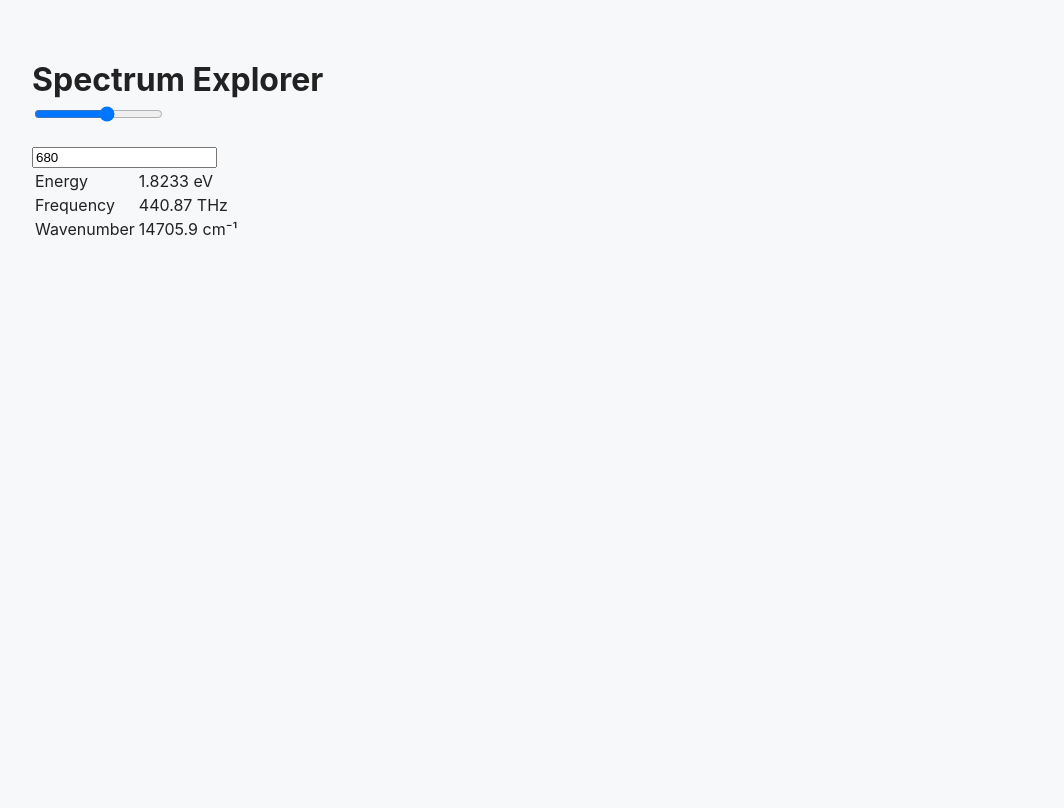
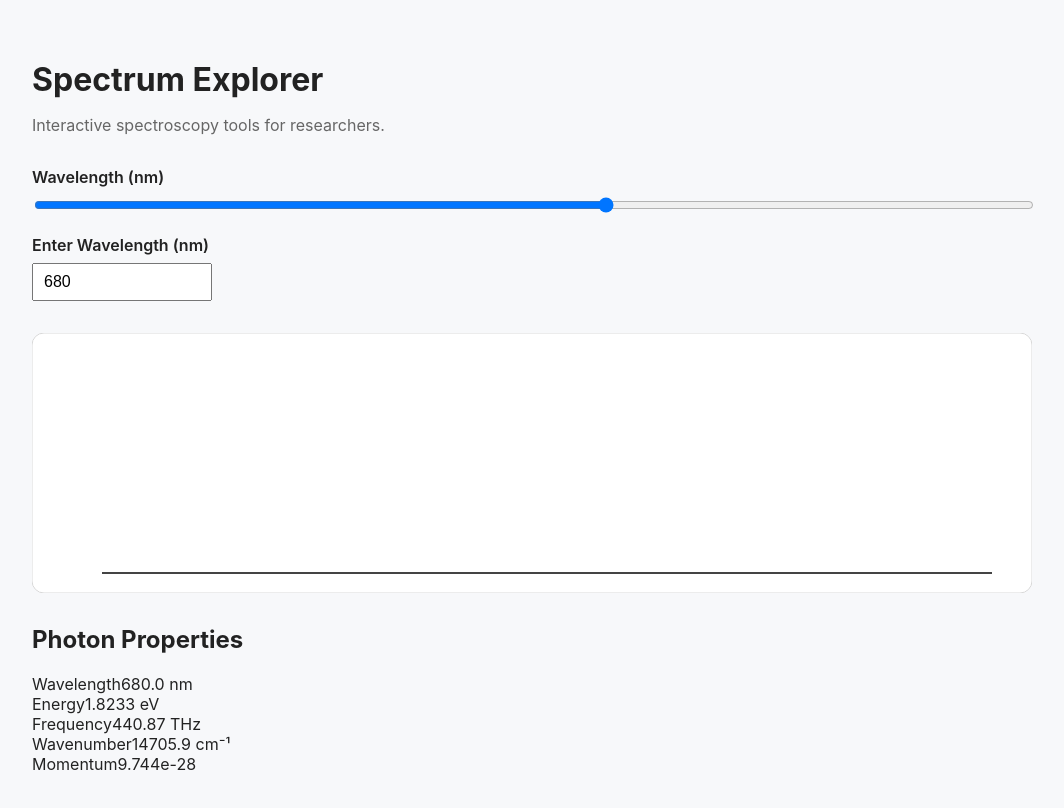
Before and after one commit to nknagu24/spectrum-explorer, a React (Vite) app: page / in a window 1280 px wide. Shown: the top 808 px of the page, without its empty margins (108-1172 px from the left). Built offline with nearby package versions, Linux system fonts and the light colour scheme; some icons are missing.

Commit message:
Added canvas and drawing area

```diff
--- a/src/App.tsx
+++ b/src/App.tsx
@@ -2,6 +2,8 @@ import { useState } from "react";
 import "./index.css";
 
 import { photonFromWavelength } from "./physics/photon";
+import PhotonReadout from "./components/PhotonReadout";
+import SpectrumCanvas from "./components/SpectrumCanvas";
 
 function App() {
   const [wavelength, setWavelength] = useState(680);
@@ -11,7 +13,11 @@ function App() {
   return (
     <main>
       <h1>Spectrum Explorer</h1>
+      <p>Interactive spectroscopy tools for researchers.</p>
 
+      <div className="controls">
+        <label>
+          Wavelength (nm)
           <input
             type="range"
             min={250}
@@ -19,34 +25,23 @@ function App() {
             value={wavelength}
             onChange={(e) => setWavelength(Number(e.target.value))}
           />
+        </label>
 
-      <br />
-      <br />
-
+        <label>
+          Enter Wavelength (nm)
           <input
             type="number"
+            min={250}
+            max={1000}
             value={wavelength}
             onChange={(e) => setWavelength(Number(e.target.value))}
           />
+        </label>
+      </div>
 
-      <table>
-        <tbody>
-          <tr>
-            <td>Energy</td>
-            <td>{photon.energyEV.toFixed(4)} eV</td>
-          </tr>
+      <SpectrumCanvas />
 
-          <tr>
-            <td>Frequency</td>
-            <td>{photon.frequencyTHz.toFixed(2)} THz</td>
-          </tr>
-
-          <tr>
-            <td>Wavenumber</td>
-            <td>{photon.wavenumberCM.toFixed(1)} cm⁻¹</td>
-          </tr>
-        </tbody>
-      </table>
+      <PhotonReadout photon={photon} />
     </main>
   );
 }
--- /dev/null
+++ b/src/components/PhotonReadout.tsx
@@ -0,0 +1,41 @@
+import type { Photon } from "../types/photon";
+import ValueRow from "./ValueRow";
+
+interface PhotonReadoutProps {
+    photon: Photon;
+}
+
+export default function PhotonReadout({
+    photon,
+}: PhotonReadoutProps) {
+    return (
+        <div className="photon-card">
+            <h2>Photon Properties</h2>
+
+            <ValueRow
+                label="Wavelength"
+                value={`${photon.wavelengthNm.toFixed(1)} nm`}
+            />
+
+            <ValueRow
+                label="Energy"
+                value={`${photon.energyEV.toFixed(4)} eV`}
+            />
+
+            <ValueRow
+                label="Frequency"
+                value={`${photon.frequencyTHz.toFixed(2)} THz`}
+            />
+
+            <ValueRow
+                label="Wavenumber"
+                value={`${photon.wavenumberCM.toFixed(1)} cm⁻¹`}
+            />
+
+            <ValueRow
+                label="Momentum"
+                value={photon.momentum.toExponential(3)}
+            />
+        </div>
+    );
+}
--- /dev/null
+++ b/src/components/SpectrumCanvas.tsx
@@ -0,0 +1,30 @@
+import {
+    SVG_WIDTH,
+    SVG_HEIGHT,
+} from "../graphics/layout";
+
+import DrawingArea from "./DrawingArea";
+import WavelengthAxis from "./WavelengthAxis";
+
+export default function SpectrumCanvas() {
+    return (
+        <svg
+            className="spectrum-canvas"
+            viewBox={`0 0 ${SVG_WIDTH} ${SVG_HEIGHT}`}
+        >
+            <rect
+                x={0}
+                y={0}
+                width={SVG_WIDTH}
+                height={SVG_HEIGHT}
+                rx={12}
+                fill="white"
+                stroke="#d9d9d9"
+                strokeWidth={1}
+            />
+            <DrawingArea />
+
+            <WavelengthAxis />
+        </svg>
+    );
+}
--- /dev/null
+++ b/src/components/ValueRow.tsx
@@ -0,0 +1,16 @@
+interface ValueRowProps {
+    label: string;
+    value: string;
+}
+
+export default function ValueRow({
+    label,
+    value,
+}: ValueRowProps) {
+    return (
+        <div className="property">
+            <span>{label}</span>
+            <span>{value}</span>
+        </div>
+    );
+}
--- /dev/null
+++ b/src/components/WavelengthAxis.tsx
@@ -0,0 +1,18 @@
+import {
+    LEFT_MARGIN,
+    DRAWING_WIDTH,
+    WAVELENGTH_AXIS_Y,
+} from "../graphics/layout";
+
+export default function WavelengthAxis() {
+    return (
+        <line
+            x1={LEFT_MARGIN}
+            y1={WAVELENGTH_AXIS_Y}
+            x2={LEFT_MARGIN + DRAWING_WIDTH}
+            y2={WAVELENGTH_AXIS_Y}
+            stroke="#444"
+            strokeWidth={2}
+        />
+    );
+}
--- /dev/null
+++ b/src/graphics/layout.ts
@@ -0,0 +1,41 @@
+/**
+ * ==========================================================
+ * Spectrum Canvas Layout
+ * ----------------------------------------------------------
+ * All dimensions are in SVG pixels.
+ * ==========================================================
+ */
+
+/* Canvas Size */
+
+export const SVG_WIDTH = 1000;
+export const SVG_HEIGHT = 260;
+
+/* Margins */
+
+export const LEFT_MARGIN = 70;
+export const RIGHT_MARGIN = 40;
+
+export const TOP_MARGIN = 30;
+export const BOTTOM_MARGIN = 40;
+
+/* Drawable Region */
+
+export const DRAWING_WIDTH =
+    SVG_WIDTH - LEFT_MARGIN - RIGHT_MARGIN;
+
+export const DRAWING_HEIGHT =
+    SVG_HEIGHT - TOP_MARGIN - BOTTOM_MARGIN;
+
+/* Default Wavelength Range */
+
+export const MIN_WAVELENGTH = 250;
+export const MAX_WAVELENGTH = 1000;
+
+
+/**
+ * Axis positions
+ */
+
+export const WAVELENGTH_AXIS_Y =
+    TOP_MARGIN + DRAWING_HEIGHT + 20;
--- a/src/index.css
+++ b/src/index.css
@@ -21,3 +21,36 @@ h1 {
 p {
   color: #666;
 }
+
+.controls {
+  display: flex;
+  flex-direction: column;
+  gap: 20px;
+
+  margin: 32px 0;
+}
+
+.controls label {
+  display: flex;
+  flex-direction: column;
+  gap: 8px;
+
+  font-weight: 600;
+}
+
+.controls input[type="range"] {
+  width: 100%;
+}
+
+.controls input[type="number"] {
+  width: 180px;
+  padding: 8px 10px;
+
+  font-size: 1rem;
+}
+
+.spectrum-canvas {
+  display: block;
+  width: 100%;
+  margin: 32px 0;
+}
```
Also changed, not shown: src/components/ DrawingArea.tsx (added, +20 -0 lines), src/graphics/scale.ts (added, +23 -0 lines). Lines whose indentation alone changed are shown as unchanged.
